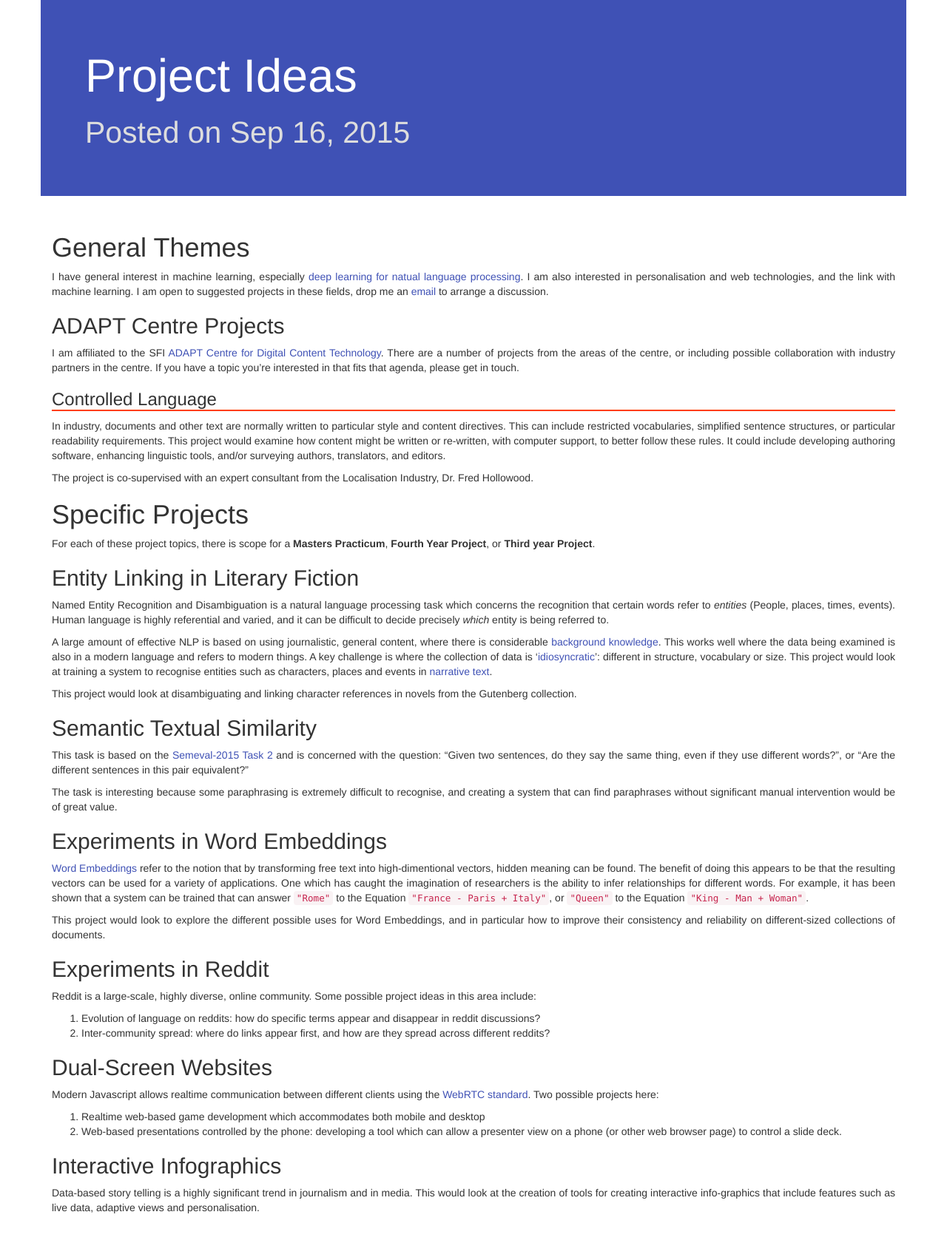
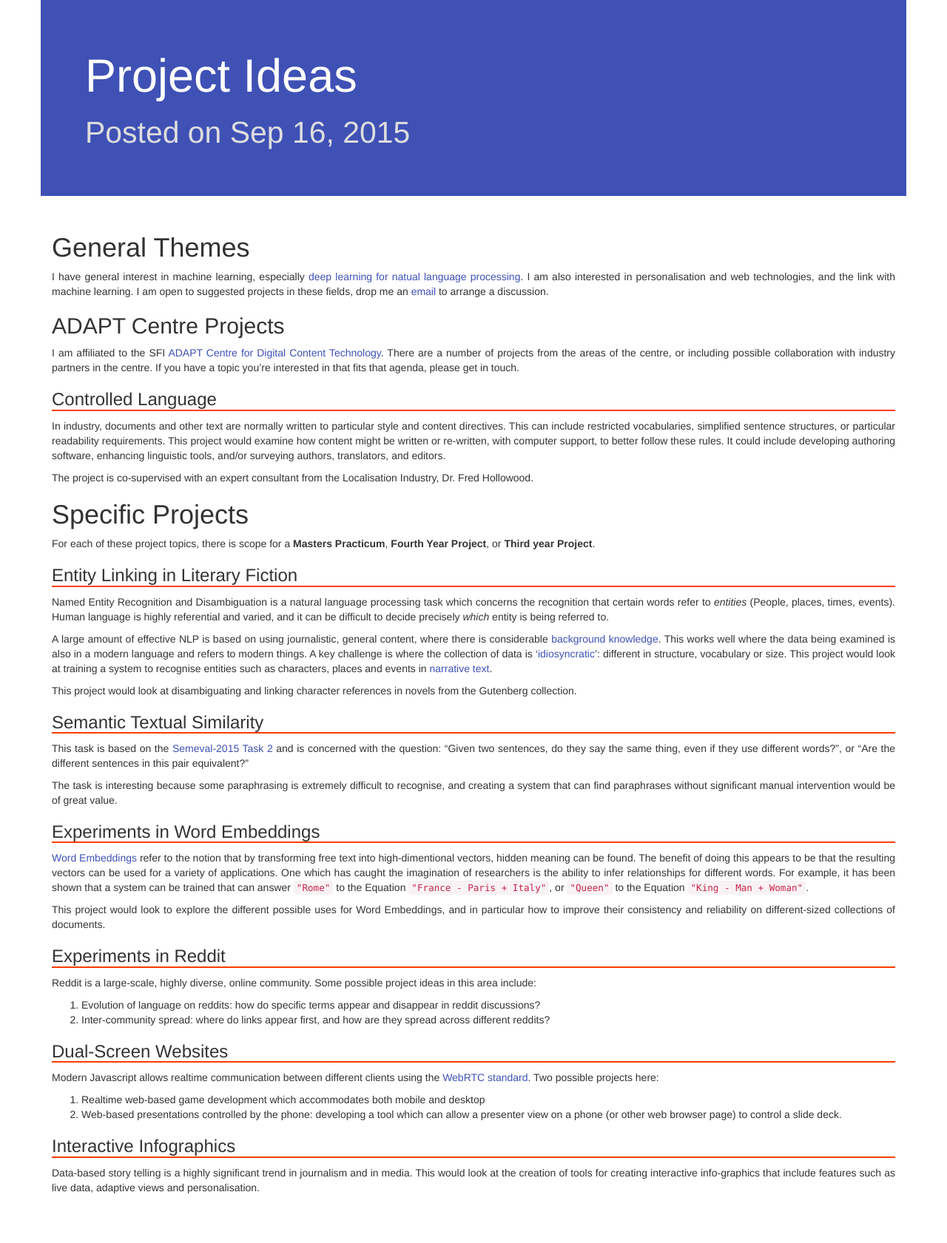
Before and after one commit to uberalex/uberalex.github.io, a Jekyll site: the page built from projects/index.md, in a window 1280 px wide. Shown: the whole page at 74% size. Built offline with Jekyll 4.4.1, drawn with Linux system fonts in a browser that asks for light colours; nearby versions of some CDN libraries; Markdown is read by kramdown in place of the engine named in the settings; after the commit the page ends 1654 px from its top, so only the background shows below that.

```diff
--- a/projects/index.md
+++ b/projects/index.md
@@ -34,7 +34,7 @@ Localisation Industry, Dr. Fred Hollowood.
 
 For each of these project topics, there is scope for a __Masters Practicum__, __Fourth Year Project__, or __Third year Project__.
 
-## Entity Linking in Literary Fiction
+### Entity Linking in Literary Fiction
 
 Named Entity Recognition and Disambiguation is a natural language processing task which concerns the recognition that certain words refer to _entities_ (People, places, times, events). Human language is highly referential and varied, and it can be difficult to decide precisely _which_ entity is being referred to.
 
@@ -42,20 +42,20 @@ A large amount of effective NLP is based on using journalistic, general content,
 
 This project would look at disambiguating and linking character references in novels from the Gutenberg collection.
 
-## Semantic Textual Similarity
+### Semantic Textual Similarity
 
 This task is based on the [Semeval-2015 Task 2](http://alt.qcri.org/semeval2015/task2/) and is concerned with the question:
      "Given two sentences, do they say the same thing, even if they use different words?", or "Are the different sentences in this pair equivalent?"
 
 The task is interesting because some paraphrasing is extremely difficult to recognise, and creating a system that can find paraphrases without significant manual intervention would be of great value.
 
-## Experiments in Word Embeddings
+### Experiments in Word Embeddings
 
 [Word Embeddings](http://colah.github.io/posts/2014-07-NLP-RNNs-Representations/) refer to the notion that by transforming free text into high-dimentional vectors, hidden meaning can be found. The benefit of doing this appears to be that the resulting vectors can be used for a variety of applications. One which has caught the imagination of researchers is the ability to infer relationships for different words. For example, it has been shown that a system can be trained that can answer ``"Rome"`` to the Equation ``"France - Paris + Italy"``, or ``"Queen"`` to the Equation ``"King - Man + Woman"``.
 
 This project would look to explore the different possible uses for Word Embeddings, and in particular how to improve their consistency and reliability on different-sized collections of documents.
 
-## Experiments in Reddit
+### Experiments in Reddit
 Reddit is a large-scale, highly diverse, online community. Some possible
 project ideas in this area include:
 
@@ -64,7 +64,7 @@ project ideas in this area include:
 2. Inter-community spread: where do links appear first, and how are they spread
    across different reddits?
 
-## Dual-Screen Websites
+### Dual-Screen Websites
 
 Modern Javascript allows realtime communication between different clients using
 the [WebRTC standard](http://www.webrtc.org/). Two possible projects here:
@@ -75,7 +75,7 @@ the [WebRTC standard](http://www.webrtc.org/). Two possible projects here:
    allow a presenter view on a phone (or other web browser page) to control a
 slide deck.
 
-## Interactive Infographics
+### Interactive Infographics
 
 Data-based story telling is a highly significant trend in journalism and in
 media. This would look at the creation of tools for creating interactive
```
